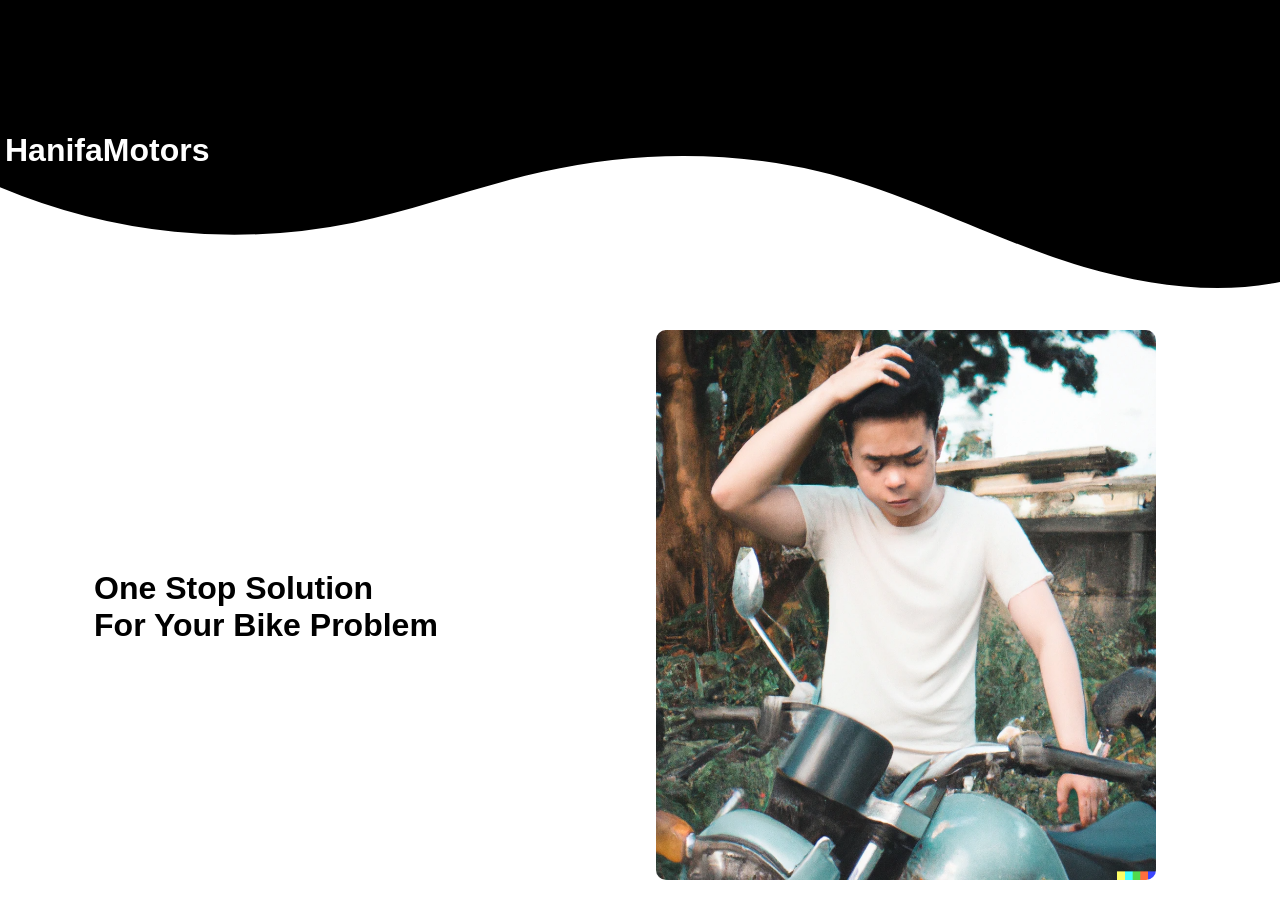
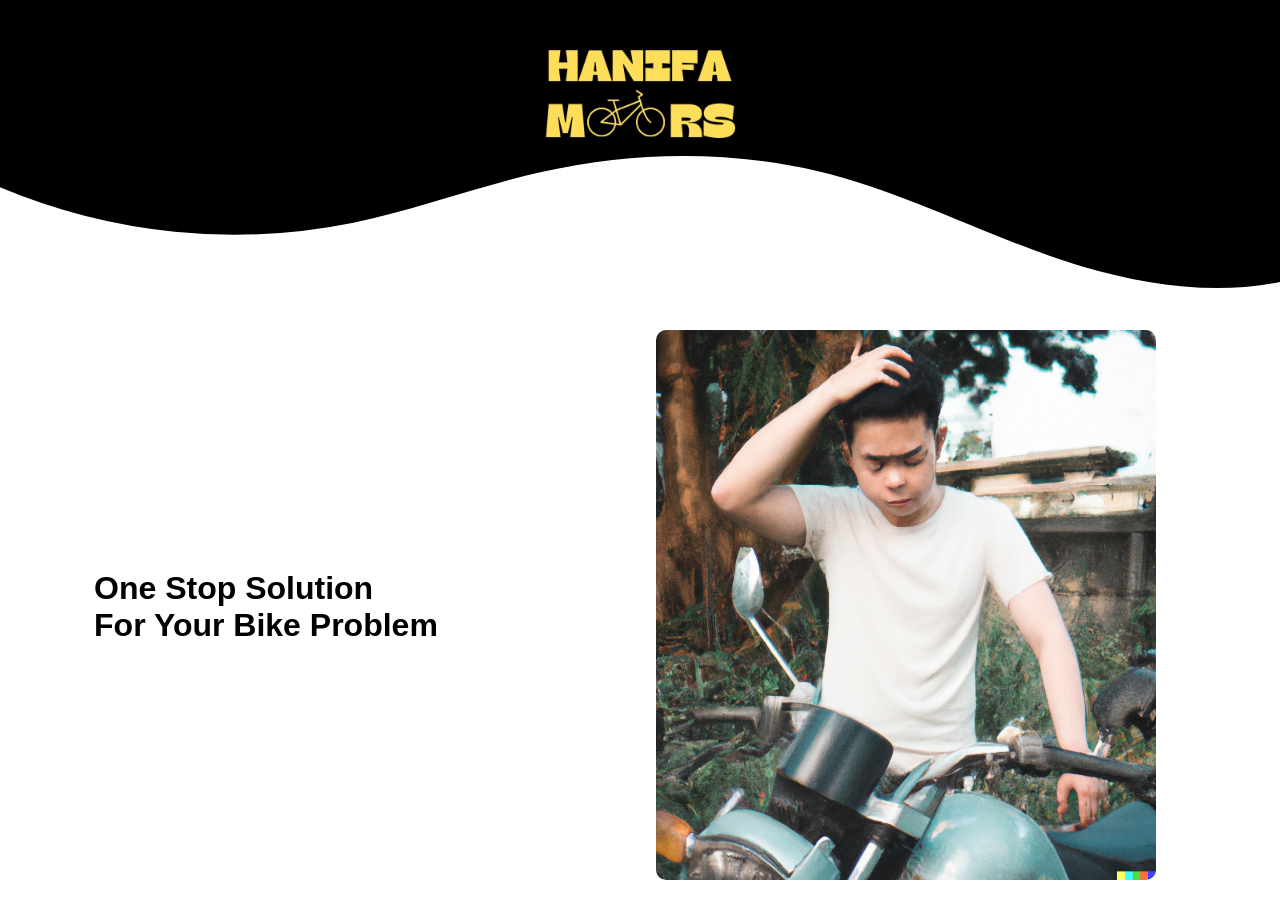
Before and after one commit to seyaduraja/hanifamotors, a React (Vite) app: page / in a window 1280 px wide. Built offline with nearby package versions, Linux system fonts and the light colour scheme.

Commit message:
the logo is added

```diff
--- a/src/header.css
+++ b/src/header.css
@@ -13,12 +13,13 @@
     background-color: black;
     display: flex;
     align-items: center;
+    justify-content: center;
 }
 
-.headername{
-    color: #fff;
-    padding: 5px;
-
+.logoimg{
+  margin-bottom: 120px ;
+  height: 200px;
+  width: 200px;
 }
 
 .custom-shape-divider-bottom-1706203905 {
--- a/src/header.jsx
+++ b/src/header.jsx
@@ -1,7 +1,10 @@
+import logo from "./assets/logo.jpeg"
+
+
 function Header() {
     return(
       <div className="header">
-        <h1 className="headername">HanifaMotors</h1>
+        <img className="logoimg" src= {logo} alt="" />
 
       <div class="custom-shape-divider-bottom-1706203905">
           <svg data-name="Layer 1" xmlns="http://www.w3.org/2000/svg" viewBox="0 0 1200 120" preserveAspectRatio="none">
```
